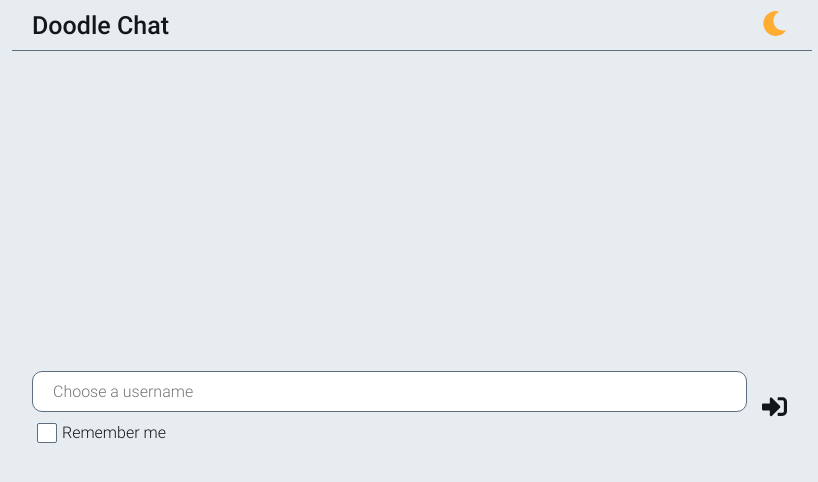
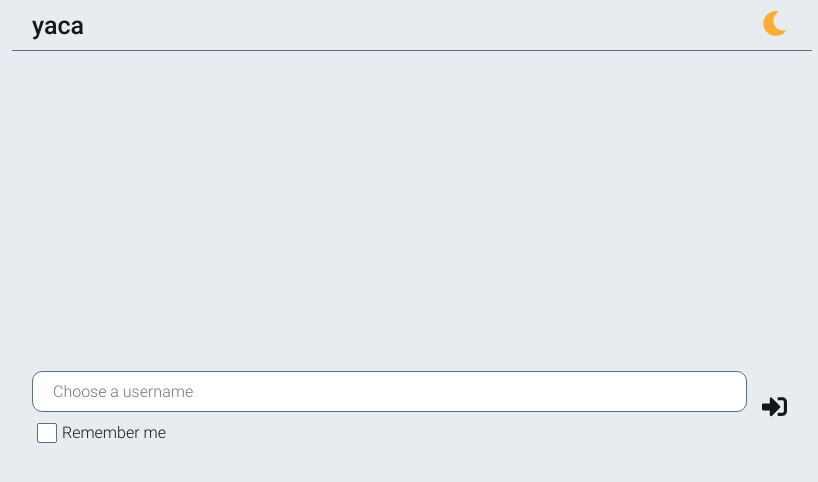
Before and after one commit to robinmetral/yaca, a React (Create React App) app: page / in a window 1280 px wide. Shown: the top 482 px of the page, without its empty margins (228-1046 px from the left). Built offline with nearby package versions, Linux system fonts and the light colour scheme; no server answers.

Commit message:
Rename app yaca

```diff
--- a/package.json
+++ b/package.json
@@ -4,7 +4,6 @@
   "private": true,
   "proxy": "http://localhost:5000/",
   "dependencies": {
-    "dotenv": "^8.0.0",
     "express": "^4.17.1",
     "mongoose": "^5.5.11",
     "react": "^16.8.6",
@@ -35,6 +34,7 @@
     ]
   },
   "devDependencies": {
+    "dotenv": "^8.0.0",
     "nodemon": "^1.19.1"
   }
 }
--- a/public/index.html
+++ b/public/index.html
@@ -19,7 +19,7 @@
       work correctly both with client-side routing and a non-root public URL.
       Learn how to configure a non-root public URL by running `npm run build`.
     -->
-    <title>Doodle Chat</title>
+    <title>yaca · yet another chat app</title>
   </head>
   <body>
     <noscript>Please enable JavaScript to run this app :)</noscript>
--- a/src/components/Header.js
+++ b/src/components/Header.js
@@ -14,7 +14,7 @@ const Title = styled.h1`
 
 const Header = ({ dark, toggleDark, user, leaveChat }) => (
   <Bar as="header" top height="5rem">
-    <Title>Doodle Chat</Title>
+    <Title>yaca</Title>
     <IconButton
       icon={dark ? Sun : Moon}
       onClick={toggleDark}
```
Also changed, not shown: lighthouse-2019-05-31.png (added), public/manifest.json, 1 other file (tests, documents, lock files or other folders).
